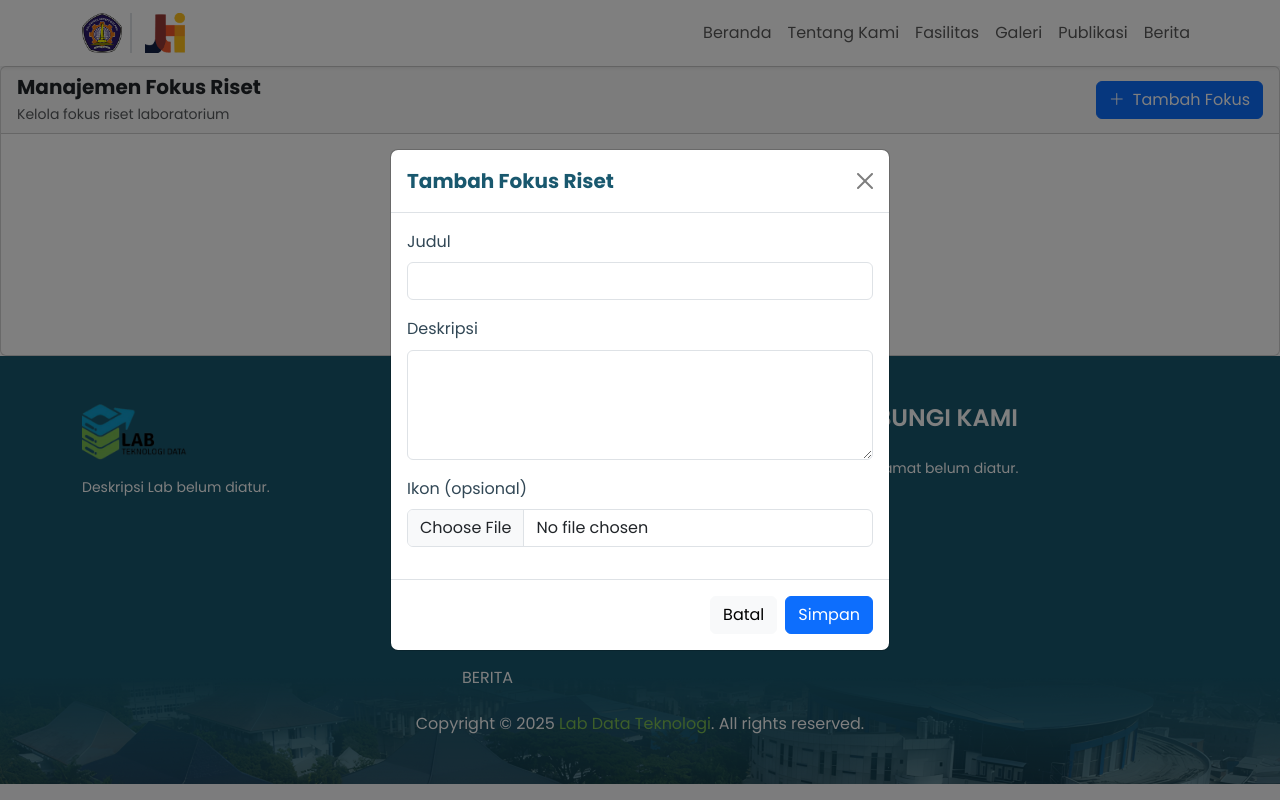
After one commit to 404GH0ST/PBL-Lab-DT, a PHP site: template app/Views/admin/fokus/index.php in a window 1280 px wide, after a click on "Tambah Fokus". The commit adds this page. Run offline with PHP 8.4, Linux system fonts and the light colour scheme; the template is opened without the code that fills it, so the values that code supplies are empty.

Commit message:
feat: add Fokus Riset management with CRUD functionality and update HomeController to display focus list

```diff
--- /dev/null
+++ b/app/Views/admin/fokus/index.php
@@ -0,0 +1,171 @@
+<?php
+// Admin - Fokus Riset Management View
+?>
+<div class="card">
+    <div class="card-header d-flex justify-content-between align-items-center">
+        <div>
+            <h5 class="card-title mb-1 fw-bold text-dark">Manajemen Fokus Riset</h5>
+            <p class="text-muted small mb-0">Kelola fokus riset laboratorium</p>
+        </div>
+        <button type="button" class="btn btn-primary d-flex align-items-center gap-2" data-bs-toggle="modal"
+            data-bs-target="#addFocusModal">
+            <i class="bi bi-plus-lg"></i>
+            <span>Tambah Fokus</span>
+        </button>
+    </div>
+    <div class="card-body">
+        <?php if (empty($focus)): ?>
+            <div class="text-center py-5 text-muted">
+                <i class="bi bi-lightbulb display-4 mb-3 opacity-50"></i>
+                <p class="mb-0">Belum ada fokus riset.</p>
+            </div>
+        <?php else: ?>
+            <div class="row g-4">
+                <?php foreach ($focus as $f): ?>
+                    <div class="col-md-6 col-lg-4">
+                        <div class="card h-100 shadow-sm border-0">
+                            <div class="text-center pt-3">
+                                <?php if (!empty($f['ikon'])): ?>
+                                    <img src="/<?= htmlspecialchars($f['ikon']) ?>" class="rounded mb-3" alt="Icon" style="width:96px; height:96px; object-fit:cover;">
+                                <?php else: ?>
+                                    <div class="rounded-circle mb-3 bg-light d-flex align-items-center justify-content-center" style="width:96px; height:96px;">
+                                        <i class="bi bi-lightbulb fs-2 text-muted"></i>
+                                    </div>
+                                <?php endif; ?>
+                            </div>
+                            <div class="card-body text-start">
+                                <h6 class="card-title fw-bold text-truncate"><?= htmlspecialchars($f['judul']) ?></h6>
+                                <p class="text-muted small mb-0"><?= nl2br(htmlspecialchars(substr($f['deskripsi'] ?? '', 0, 200))) ?></p>
+                            </div>
+                            <div class="card-footer bg-white border-top-0 d-flex justify-content-between align-items-center">
+                                <button class="btn btn-sm btn-light text-primary" onclick="editFocus(<?= $f['id_fokus'] ?>, '<?= htmlspecialchars(addslashes($f['judul'])) ?>', '<?= htmlspecialchars(addslashes($f['deskripsi'] ?? '')) ?>', '<?= htmlspecialchars($f['ikon'] ?? '') ?>')" data-bs-toggle="modal" data-bs-target="#editFocusModal">
+                                    <i class="bi bi-pencil"></i> Edit
+                                </button>
+                                <button type="button" class="btn btn-sm btn-light text-danger" onclick="confirmDelete(<?= $f['id_fokus'] ?>)">
+                                    <i class="bi bi-trash"></i> Hapus
+                                </button>
+                                <form id="deleteForm-<?= $f['id_fokus'] ?>" action="/admin/fokus/<?= $f['id_fokus'] ?>/delete" method="POST" class="d-none"></form>
+                            </div>
+                        </div>
+                    </div>
+                <?php endforeach; ?>
+            </div>
+        <?php endif; ?>
+    </div>
+</div>
+
+<!-- Add Focus Modal -->
+<div class="modal fade" id="addFocusModal" tabindex="-1" aria-hidden="true">
+    <div class="modal-dialog modal-dialog-centered">
+        <div class="modal-content">
+            <div class="modal-header">
+                <h5 class="modal-title fw-bold">Tambah Fokus Riset</h5>
+                <button type="button" class="btn-close" data-bs-dismiss="modal" aria-label="Close"></button>
+            </div>
+            <form action="/admin/fokus" method="POST" enctype="multipart/form-data">
+                <div class="modal-body">
+                    <div class="mb-3">
+                        <label class="form-label">Judul</label>
+                        <input type="text" name="judul" class="form-control" required>
+                    </div>
+                    <div class="mb-3">
+                        <label class="form-label">Deskripsi</label>
+                        <textarea name="deskripsi" class="form-control" rows="4"></textarea>
+                    </div>
+                    <div class="mb-3">
+                        <label class="form-label">Ikon (opsional)</label>
+                        <input type="file" name="ikon" accept="image/*" class="form-control">
+                    </div>
+                </div>
+                <div class="modal-footer">
+                    <button type="button" class="btn btn-light" data-bs-dismiss="modal">Batal</button>
+                    <button type="submit" class="btn btn-primary">Simpan</button>
+                </div>
+            </form>
+        </div>
+    </div>
+</div>
+
+<!-- Edit Focus Modal -->
+<div class="modal fade" id="editFocusModal" tabindex="-1" aria-hidden="true">
+    <div class="modal-dialog modal-dialog-centered">
+        <div class="modal-content">
+            <div class="modal-header">
+                <h5 class="modal-title fw-bold">Edit Fokus Riset</h5>
+                <button type="button" class="btn-close" data-bs-dismiss="modal" aria-label="Close"></button>
+            </div>
+            <form id="editFocusForm" action="" method="POST" enctype="multipart/form-data">
+                <div class="modal-body">
+                    <div class="mb-3">
+                        <label class="form-label">Judul</label>
+                        <input type="text" name="judul" id="edit_judul" class="form-control" required>
+                    </div>
+                    <div class="mb-3">
+                        <label class="form-label">Deskripsi</label>
+                        <textarea name="deskripsi" id="edit_deskripsi" class="form-control" rows="4"></textarea>
+                    </div>
+                    <div class="mb-3">
+                        <label class="form-label">Ganti Ikon (opsional)</label>
+                        <input type="file" name="ikon" accept="image/*" class="form-control">
+                        <div class="mt-2" id="current_icon_container" style="display:none;">
+                            <small class="text-muted d-block mb-1">Ikon Saat Ini:</small>
+                            <img src="" id="current_icon" class="img-fluid rounded border" style="max-height:80px;">
+                        </div>
+                    </div>
+                </div>
+                <div class="modal-footer">
+                    <button type="button" class="btn btn-light" data-bs-dismiss="modal">Batal</button>
+                    <button type="submit" class="btn btn-primary">Simpan Perubahan</button>
+                </div>
+            </form>
+        </div>
+    </div>
+</div>
+
+<!-- Delete Confirmation Modal -->
+<div class="modal fade" id="deleteModal" tabindex="-1" aria-hidden="true">
+    <div class="modal-dialog modal-dialog-centered">
+        <div class="modal-content">
+            <div class="modal-header">
+                <h5 class="modal-title fw-bold text-danger">Konfirmasi Penghapusan</h5>
+                <button type="button" class="btn-close" data-bs-dismiss="modal" aria-label="Close"></button>
+            </div>
+            <div class="modal-body">Apakah Anda yakin ingin menghapus fokus riset ini? Tindakan ini tidak dapat dibatalkan.</div>
+            <div class="modal-footer">
+                <button type="button" class="btn btn-light" data-bs-dismiss="modal">Batal</button>
+                <button type="button" class="btn btn-danger" id="confirmDeleteBtn">Hapus</button>
+            </div>
+        </div>
+    </div>
+</div>
+
+<script>
+    $(document).ready(function () {
+        let deleteId = null;
+        const deleteModal = new bootstrap.Modal(document.getElementById('deleteModal'));
+
+        window.editFocus = function (id, judul, deskripsi, ikon) {
+            $('#editFocusForm').attr('action', '/admin/fokus/' + id + '/update');
+            $('#edit_judul').val(judul);
+            $('#edit_deskripsi').val(deskripsi);
+
+            if (ikon) {
+                $('#current_icon').attr('src', '/' + ikon);
+                $('#current_icon_container').show();
+            } else {
+                $('#current_icon_container').hide();
+            }
+        };
+
+        window.confirmDelete = function (id) {
+            deleteId = id;
+            deleteModal.show();
+        };
+
+        $('#confirmDeleteBtn').click(function () {
+            if (deleteId) {
+                $('#deleteForm-' + deleteId).submit();
+            }
+        });
+    });
+</script>
```
Also changed, not shown: app/Controllers/HomeController.php (+12 -0 lines), app/Views/home.php (+22 -8 lines), routes/web.php (+7 -0 lines).
